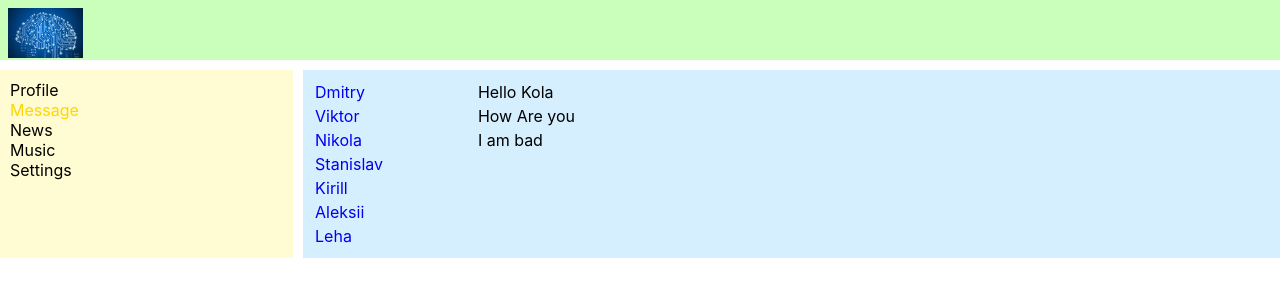
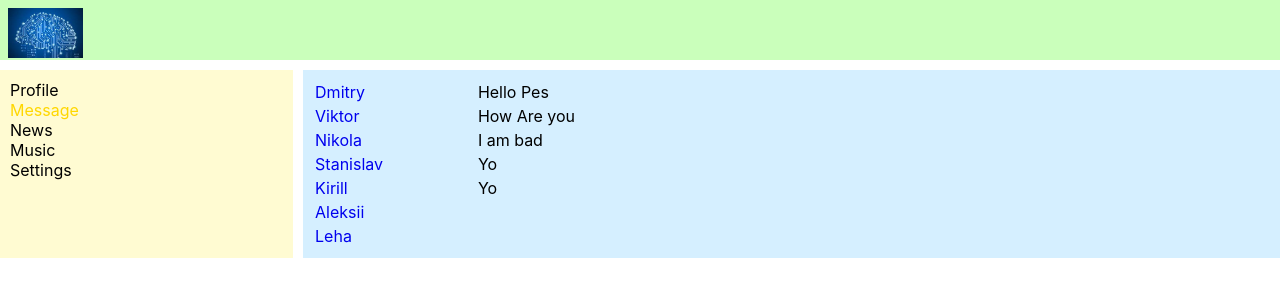
Before and after one commit to dmylik/My-React-App, a React (Create React App) app: page /dialogs in a window 1280 px wide. Shown: the top 300 px of the page. Built offline with nearby package versions, Linux system fonts and the light colour scheme.

Commit message:
Array Elements (цикл через .map) - .map(element  => {...})

```diff
--- a/src/Components/content/Profile.js
+++ b/src/Components/content/Profile.js
@@ -4,6 +4,18 @@ import Post from "./Post";
 
 
 const Profile = () => {
+
+    let ollPostArray = [
+        {id: 1, post: 'Hello Pes', likes: 234},
+        {id: 2, post: 'This is first React project', likes: 1},
+        {id: 3, post: 'I am lus', likes: 941},
+        {id: 4, post: 'This is bad idea', likes: 6},
+        {id: 5, post: 'I know((', likes: 23},
+        {id: 6, post: 'oh no', likes: 1}
+    ];
+
+    let ollPostElement = ollPostArray.map(p =>   <Post message={p.post} like={p.likes}/>);
+
     return (
         <div className={pm.item}>
             <div className={pm.logoImage}>
@@ -23,11 +35,8 @@ const Profile = () => {
                     </div>
 
                 </div>
-                <Post message='Hi, how are you?' like='32'/>
-                <Post message='this is my first post' like='234'/>
-                <Post message='Props it very god' like='1'/>
-                <Post message='o Kurva' like='9999'/>
-
+                {ollPostElement}
+                {/*<Post message={ollPostArray[0].post} like={ollPostArray[0].likes}/>*/}
             </div>
 
         </div>
--- a/src/Components/dialogs/Dialogs.js
+++ b/src/Components/dialogs/Dialogs.js
@@ -3,36 +3,55 @@ import dm from '../../Style/gialogs/Dialogs.module.css'
 import {NavLink} from "react-router-dom";
 
 const Dialogs = (props) => {
+    let dialogsData = [
+        {if: 1, name: 'Dmitry'},
+        {if: 2, name: 'Viktor'},
+        {if: 3, name: 'Nikola'},
+        {if: 4, name: 'Stanislav'},
+        {if: 5, name: 'Kirill'},
+        {if: 6, name: 'Aleksii'},
+        {if: 7, name: 'Leha'}    ];
+
+    let MessagesArray = [
+        {message: 'Hello Pes'},
+        {message: 'How Are you'},
+        {message: 'I am bad'},
+        {message: 'Yo'},
+        {message: 'Yo'}
+    ];
+
+    let dialogsArray = dialogsData.map(d => <DialogItem name= {d.name} id={d.id}/>);
+
+    let messagesElemrnt = MessagesArray.map(m =>  <Message message={m.message}/> );
+
     return (
         <div className={dm.dialogModule}>
             <div className={dm.dialogsItem}>
-                <DialogItem name='Dmitry' id='1'/>
-                <DialogItem name='Viktor' id='2'/>
-                <DialogItem name='Nikola' id='3'/>
-                <DialogItem name='Stanislav' id='4'/>
-                <DialogItem name='Kirill'   id='5'/>
-                <DialogItem name='Aleksii' id='6'/>
-                <DialogItem name='Leha'     id='7'/>
+                {dialogsArray}
+
+                {/*<DialogItem name= {dialogsData[0].name} id={dialogsData[0].id}/>*/}
+                {/*<DialogItem name= {dialogsData[1].name} id={dialogsData[1].id}/>*/}
+
 
             </div>
             <div className={dm.messages}>
-                <Message message = 'Hello Kola'/>
-                <Message message = 'How Are you'/>
-                <Message message = 'I am bad'/>
+                {/*<Message message={Messages[0].message}>*/}
+                {messagesElemrnt}
+
             </div>
 
         </div>)
 
 }
 
-const DialogItem =(props) =>{
-    return(
+const DialogItem = (props) => {
+    return (
         <div className={dm.dialog}><NavLink to={'/dialogs/d' + props.id}>{props.name} </NavLink></div>
     )
 }
 
-const Message = (props) =>{
-    return(
+const Message = (props) => {
+    return (
         <div className={dm.message}>{props.message}</div>
 
     )
```
